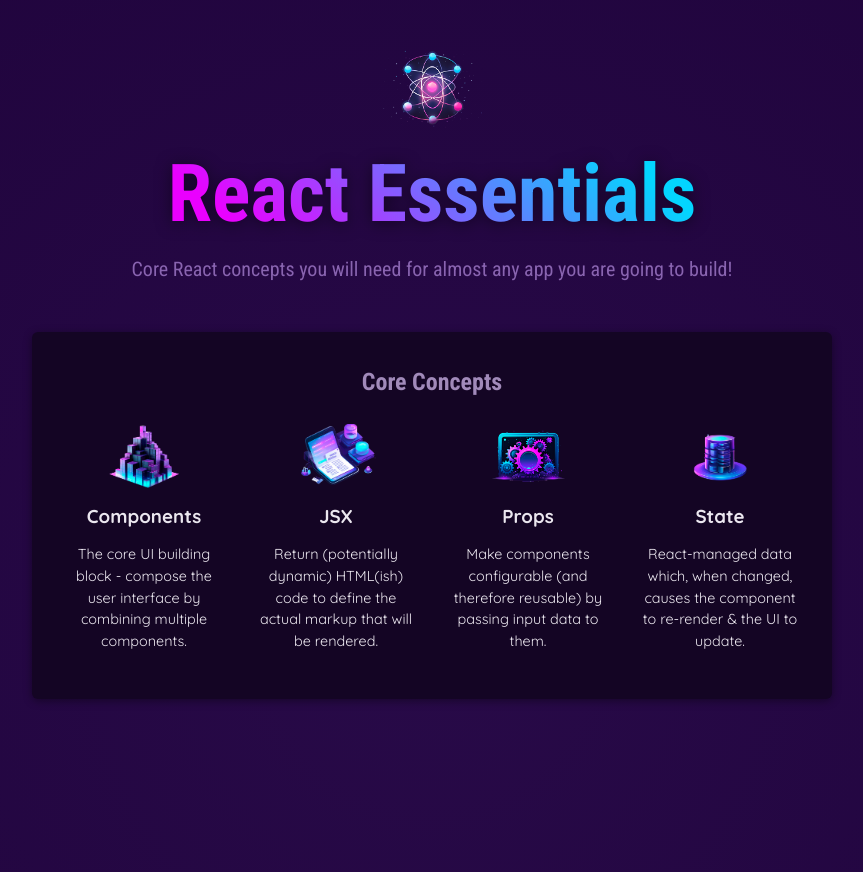
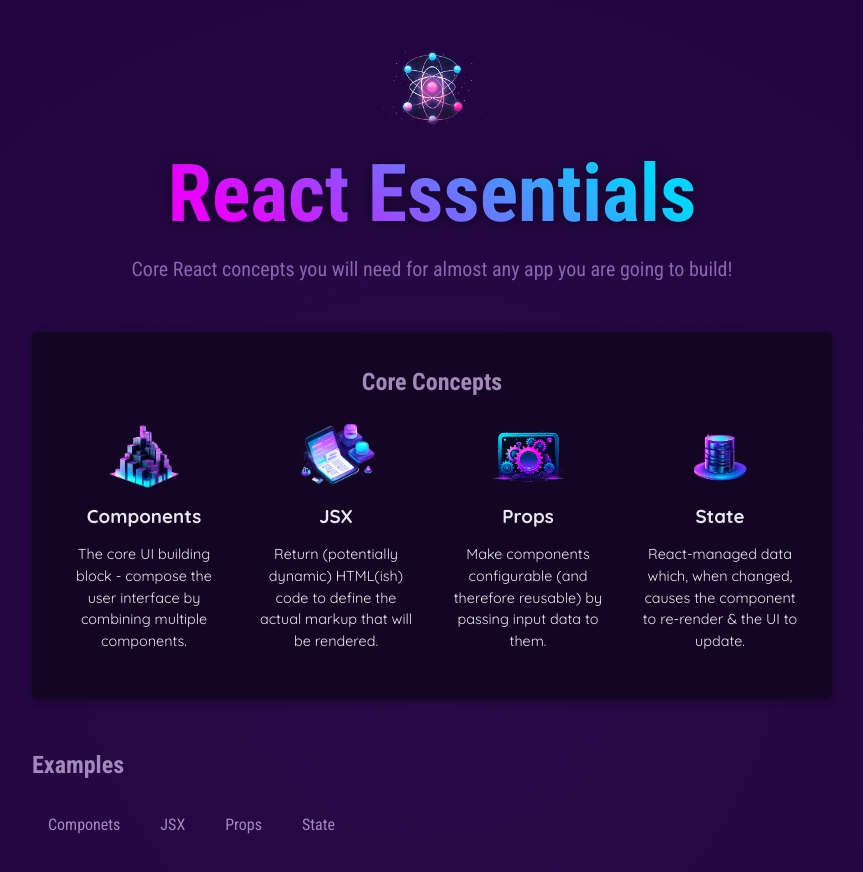
Before and after one commit to Viktor-WEB-D-E-V/React_practice, a React (Vite) app: page / in a window 1280 px wide. Shown: the top 872 px of the page, without its empty margins (208-1071 px from the left). Built offline with nearby package versions, Linux system fonts and the light colour scheme.

Commit message:
Created example section

```diff
--- a/src/App.jsx
+++ b/src/App.jsx
@@ -2,6 +2,7 @@
 import CoreConcept from "./components/CoreConcept/CoreConcept";
 //import MainGoal from "./components/MainGoal";
 import { CORE_CONCEPTS } from "./data";
+import TapButton from "./components/TapButton/TapButton";
 
 function App() {
   return (
@@ -16,6 +17,15 @@
             })}
           </ul>
         </section>
+        <section id="examples">
+          <h2>Examples</h2>
+          <menu>
+            <TapButton>Componets</TapButton>
+            <TapButton>JSX</TapButton>
+            <TapButton>Props</TapButton>
+            <TapButton>State</TapButton>
+          </menu>
+        </section>
       </main>
     </div>
   );
--- /dev/null
+++ b/src/components/TapButton/TapButton.jsx
@@ -0,0 +1,9 @@
+function TapButton({ children }) {
+  return (
+    <li>
+      <button>{children}</button>
+    </li>
+  );
+}
+
+export default TapButton;
```
